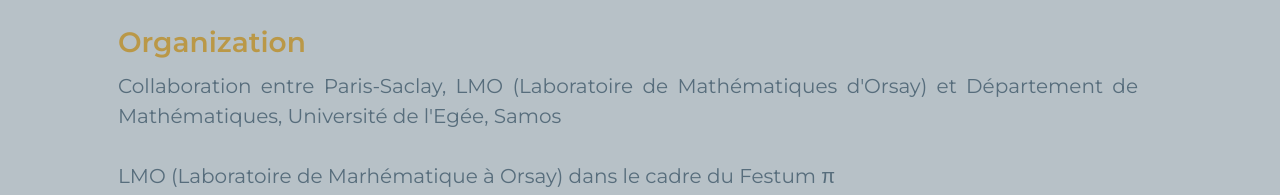
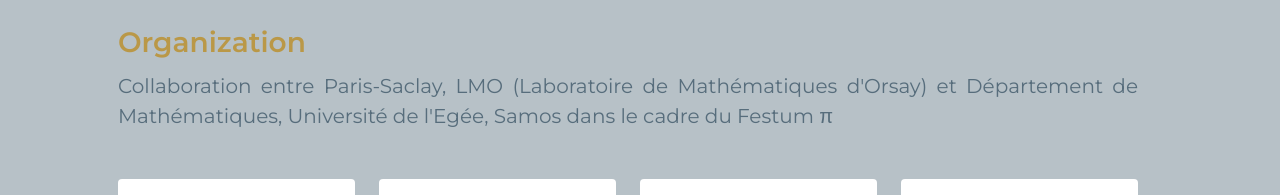
Before and after one commit to chkatsaros/festum-pi, a plain HTML site: page program.html in a window 1280 px wide. Shown: the part 3879-4074 px from the top of the page. Drawn offline with Linux system fonts and the light colour scheme.

Commit message:
Fix organization text

```diff
--- a/program.html
+++ b/program.html
@@ -291,9 +291,9 @@
           <div class="col-12 mb-lg-5 mb-4">
             <h4 class="" style="color: var(--primary-color);">Organization</h4>
             <div style="text-align: justify;">
-              <span>Collaboration entre Paris-Saclay, LMO (Laboratoire de Mathématiques d'Orsay) et Département de Mathématiques, Université de l'Egée, Samos</span>
-              <br/><br/>
-              <span>LMO (Laboratoire de Marhématique à Orsay) dans le cadre du Festum π</span>
+              <span>
+                Collaboration entre Paris-Saclay, LMO (Laboratoire de Mathématiques d'Orsay) et Département de Mathématiques, Université de l'Egée, Samos dans le cadre du Festum π
+              </span>
             </div>
           </div>
 
```
Also changed, not shown: program_gr.html (+1 -3 lines).
